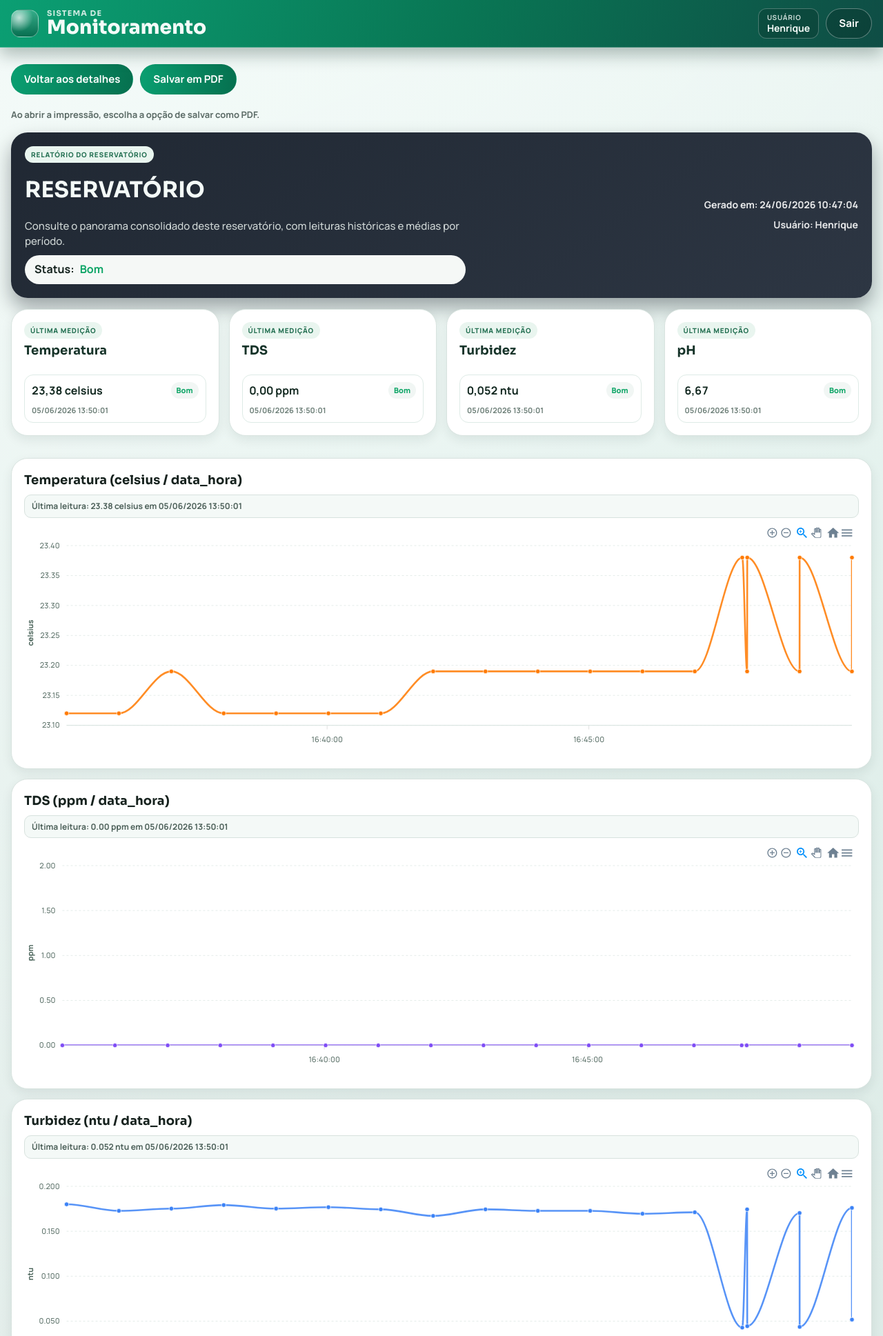
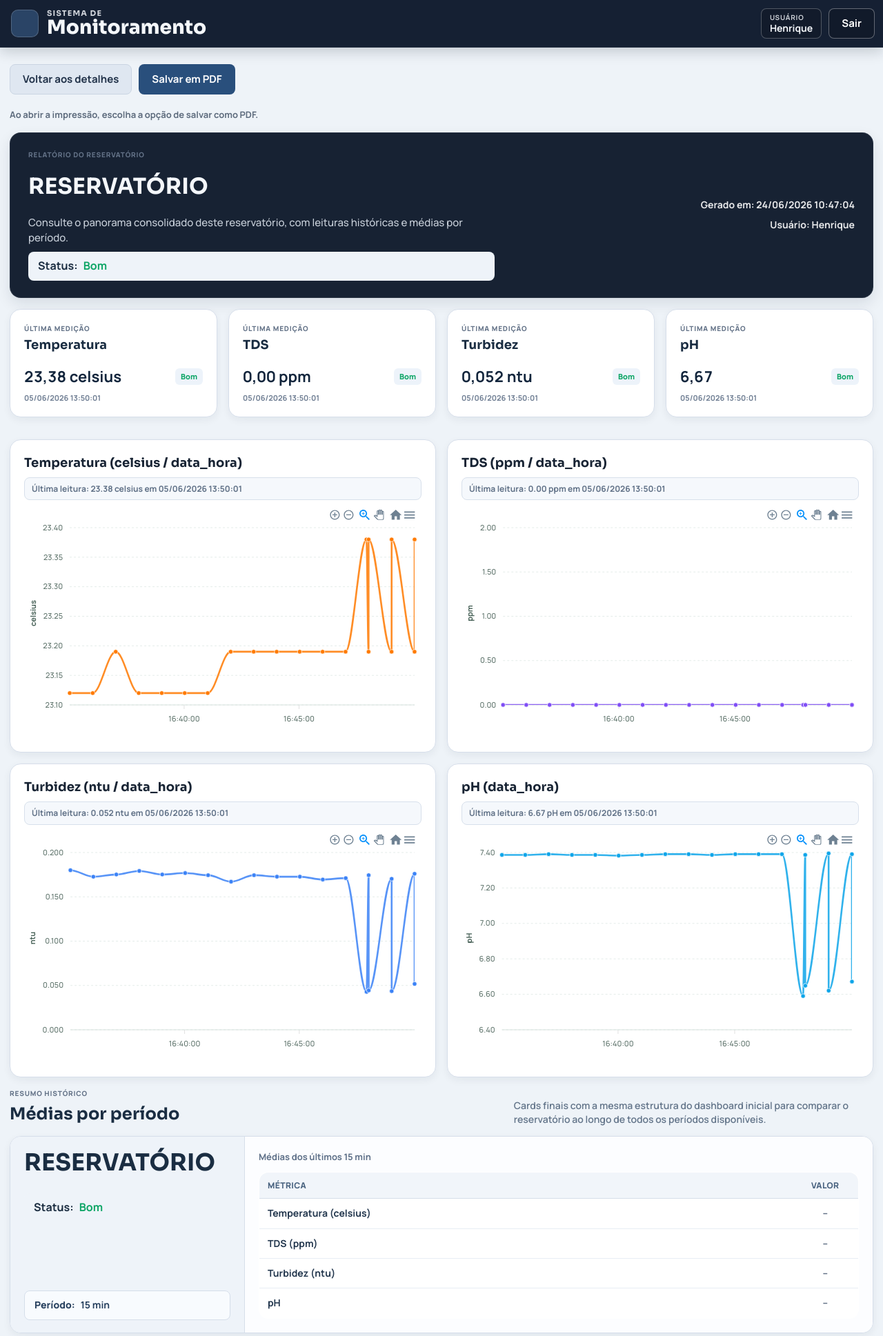
Before and after one commit to yRicke/MonitoramentoReservatorios, a Django app: page /reservatorios/8/relatorio/ in a window 1280 px wide. Shown: the top 1937 px of the page at 69% size. Run offline with Django 5.2, Linux system fonts and the light colour scheme; a user stored in the database is signed in; data comes from the database, SQL or seed files in the repository; both versions use the stored data as it was after the commit.

Commit message:
Sistema de cara nova, front end todo refatorado

```diff
--- a/app/templates/index.html
+++ b/app/templates/index.html
@@ -31,7 +31,7 @@
             aria-label="Buscar por nome ou status"
         >
         <input type="hidden" name="dias" value="{{ periodo_selecionado }}">
-        <button type="submit" aria-label="Buscar">&#128269;</button>
+        <button type="submit" aria-label="Buscar">Buscar</button>
     </form>
 </section>
 
--- a/app/templates/reservatorio/detalhe.html
+++ b/app/templates/reservatorio/detalhe.html
@@ -5,7 +5,6 @@
 
 {% block content %}
 <section class="message-wrap">
-    <p><a class="btn-main" href="{% url 'index' %}">Voltar</a></p>
     {% if messages %}
     {% for message in messages %}
     <p class="message {{ message.tags }}">{{ message }}</p>
@@ -25,6 +24,7 @@
         </p>
     </div>
     <div class="detail-hero-actions">
+        <a class="btn-secondary" href="{% url 'index' %}">Voltar</a>
         <a class="btn-main" href="{% url 'reservatorio_relatorio' reservatorio.id %}?download=1" target="_blank" rel="noopener">Baixar relatório</a>
         <a class="btn-main" href="{% url 'reservatorio_calibracao' reservatorio.id %}">Calibrar</a>
     </div>
--- a/app/templates/reservatorio/relatorio.html
+++ b/app/templates/reservatorio/relatorio.html
@@ -10,7 +10,7 @@
 {% block content %}
 <section class="message-wrap report-toolbar no-print">
     <p>
-        <a class="btn-main" href="{% url 'reservatorio_detalhe' reservatorio.id %}">Voltar aos detalhes</a>
+        <a class="btn-secondary" href="{% url 'reservatorio_detalhe' reservatorio.id %}">Voltar aos detalhes</a>
         <button class="btn-main" type="button" data-print-report>Salvar em PDF</button>
     </p>
     <p class="report-toolbar-help">Ao abrir a impressão, escolha a opção de salvar como PDF.</p>
--- a/app/views.py
+++ b/app/views.py
@@ -247,6 +247,9 @@ def reservatorio_calibracao(request, reservatorio_id):
                 reservatorio,
                 ponto_unico=ponto_unico,
             ),
+            "ponto_calibracao": ponto_unico,
+            "ponto_selecionado": PontoMonitoramento.TIPO_UNICO,
+            "sensores_calibracao": _sensores_calibracao(),
         },
     )
 
@@ -254,32 +257,7 @@ def reservatorio_calibracao(request, reservatorio_id):
 @login_required(login_url="entrar")
 @require_http_methods(["GET"])
 def reservatorio_calibracao_ponto(request, reservatorio_id, ponto_tipo):
-    reservatorio = Reservatorio.obter_por_id(reservatorio_id, usuario=request.user)
-    if reservatorio is None:
-        messages.error(request, "Reservatório não encontrado.")
-        return redirect("index")
-
-    reservatorio.garantir_pontos_monitoramento()
-    ponto_unico = reservatorio.obter_ponto_monitoramento(PontoMonitoramento.TIPO_UNICO)
-    ponto_selecionado = _normalizar_ponto_calibracao(
-        ponto_tipo,
-        padrao=PontoMonitoramento.TIPO_UNICO,
-    )
-    ponto_calibracao = ponto_unico
-
-    return render(
-        request,
-        "reservatorio/calibracao_ponto.html",
-        {
-            **_contexto_calibracao_reservatorio(
-                reservatorio,
-                ponto_unico=ponto_unico,
-            ),
-            "ponto_selecionado": ponto_selecionado,
-            "ponto_calibracao": ponto_calibracao,
-            "sensores_calibracao": _sensores_calibracao(),
-        },
-    )
+    return redirect("reservatorio_calibracao", reservatorio_id=reservatorio_id)
 
 
 @login_required(login_url="entrar")
--- a/static/css/components.css
+++ b/static/css/components.css
@@ -1,6 +1,7 @@
 .nav-pill,
 .btn-sair,
 .btn-main,
+.btn-secondary,
 .btn-ver,
 .btn-delete,
 .search button {
@@ -11,6 +12,7 @@
 .nav-pill:focus-visible,
 .btn-sair:focus-visible,
 .btn-main:focus-visible,
+.btn-secondary:focus-visible,
 .btn-ver:focus-visible,
 .btn-delete:focus-visible,
 .search button:focus-visible,
@@ -72,9 +74,10 @@
 
 .btn-sair,
 .btn-main,
+.btn-secondary,
 .btn-ver {
     border: 1px solid transparent;
-    border-radius: var(--radius-pill);
+    border-radius: var(--radius-sm);
     padding: 10px 18px;
     color: #ffffff;
     text-decoration: none;
@@ -92,21 +95,32 @@
 }
 
 .btn-sair:hover {
-    transform: translateY(-1px);
     background: rgba(0, 0, 0, 0.3);
 }
 
 .btn-main,
 .btn-ver,
 .search button {
-    background: linear-gradient(100deg, var(--color-accent) 0%, var(--color-accent-dark) 100%);
+    background: var(--color-accent-dark);
+}
+
+.btn-secondary {
+    background: #dfe7f1;
+    border-color: #cad5e3;
+    color: #203148;
 }
 
 .btn-main:hover,
 .btn-ver:hover,
 .search button:hover {
-    transform: translateY(-1px);
-    box-shadow: 0 10px 20px rgba(8, 104, 74, 0.22);
+    background: #223f64;
+    box-shadow: none;
+}
+
+.btn-secondary:hover {
+    background: #d2dce9;
+    border-color: #bcc9da;
+    box-shadow: none;
 }
 
 .toolbar {
@@ -181,11 +198,12 @@
 
 .detail-hero {
     margin-bottom: 16px;
-    padding: 20px;
+    padding: 24px 26px;
     border-radius: var(--radius-lg);
     color: var(--color-text-inverse);
-    background: linear-gradient(145deg, #202833 0%, #2d3643 100%);
-    box-shadow: var(--shadow-dark);
+    background: var(--color-surface-dark);
+    border: 1px solid rgba(255, 255, 255, 0.08);
+    box-shadow: var(--shadow-md);
     display: flex;
     align-items: center;
     justify-content: space-between;
@@ -217,8 +235,8 @@
 
 .index-hero-subtitle {
     margin-top: 8px;
-    color: rgba(244, 251, 248, 0.82);
-    max-width: 68ch;
+    color: rgba(235, 242, 250, 0.84);
+    max-width: 72ch;
     font-size: 15px;
 }
 
@@ -228,9 +246,9 @@
     align-items: center;
     gap: 8px;
     padding: 9px 14px;
-    border-radius: var(--radius-pill);
-    background: #f5f8f6;
-    color: #13221d;
+    border-radius: var(--radius-sm);
+    background: #eef3f9;
+    color: #1a2c40;
     font-size: 16px;
     font-weight: 700;
 }
@@ -256,23 +274,22 @@
 }
 
 .status-text.status-sem-dado {
-    color: #6d7f78;
+    color: #647388;
 }
 
 .detail-metrics-grid {
     display: grid;
-    grid-template-columns: repeat(4, minmax(180px, 1fr));
-    gap: 14px;
+    grid-template-columns: repeat(auto-fit, minmax(240px, 1fr));
+    gap: 16px;
     margin-bottom: 16px;
 }
 
 .detail-metric-card {
     display: grid;
-    gap: 14px;
-    padding: 16px;
-    background:
-        radial-gradient(circle at top right, rgba(65, 132, 104, 0.12), transparent 34%),
-        linear-gradient(180deg, #ffffff 0%, #f5faf8 100%);
+    gap: 12px;
+    padding: 16px 18px;
+    background: #ffffff;
+    border-color: #d8e0eb;
 }
 
 .detail-metric-card-head {
@@ -282,10 +299,9 @@
 
 .detail-metric-kicker {
     width: fit-content;
-    padding: 5px 9px;
-    border-radius: 999px;
-    background: #e9f5ef;
-    color: #247052;
+    padding: 0;
+    background: transparent;
+    color: #647388;
     font-size: 10px;
     font-weight: 800;
     letter-spacing: 0.08em;
@@ -294,13 +310,11 @@
 
 .detail-metric-card h4 {
     margin: 0;
-    color: #17342a;
+    color: #1a2d42;
 }
 
 .detail-metric-points {
-    display: grid;
-    gap: 10px;
-    align-items: stretch;
+    display: block;
 }
 
 .detail-metric-point {
@@ -308,22 +322,15 @@
     grid-template-columns: minmax(0, 1fr) auto;
     gap: 10px 12px;
     align-items: center;
-    padding: 10px;
-    border: 1px solid #deebe6;
-    border-radius: 13px;
-    background: rgba(255, 255, 255, 0.78);
-}
-
-.detail-metric-point-name {
-    color: #526a61;
-    font-size: 12px;
-    font-weight: 800;
+    padding: 0;
+    border: 0;
+    background: transparent;
 }
 
 .detail-metric-value {
     display: block;
-    color: #122820;
-    font-size: 16px;
+    color: #12253c;
+    font-size: 22px;
     line-height: 1.2;
     text-align: left;
     font-variant-numeric: tabular-nums;
@@ -334,15 +341,15 @@
     align-self: center;
     justify-self: end;
     padding: 4px 8px;
-    border-radius: 999px;
-    background: #f1f6f4;
+    border-radius: var(--radius-xs);
+    background: #edf3fa;
     font-size: 11px;
     font-weight: 900;
 }
 
 .detail-metric-point small {
     grid-column: 1 / -1;
-    color: #6d7f78;
+    color: #6f7e93;
     font-size: 11px;
     font-weight: 700;
     line-height: 1.3;
@@ -356,7 +363,7 @@
 
 .dashboard-grid {
     display: grid;
-    gap: 14px;
+    gap: 18px;
 }
 
 .dashboard-card {
@@ -371,8 +378,8 @@
 }
 
 .dashboard-card-left {
-    padding: 18px 16px;
-    background: linear-gradient(180deg, #f0faf6 0%, #e7f5ef 100%);
+    padding: 20px 20px 18px;
+    background: #eef3f9;
     border-right: 1px solid var(--color-border);
     display: flex;
     flex-direction: column;
@@ -382,7 +389,7 @@
 .dashboard-card-left h2 {
     font-size: 34px;
     line-height: 1.05;
-    color: #1d352b;
+    color: #1a2d42;
     word-break: break-word;
 }
 
@@ -414,10 +421,10 @@
     gap: 8px;
     margin-top: auto;
     padding: 10px 14px;
-    border: 1px solid #d8e6e1;
-    border-radius: 999px;
-    background: #f7fbf9;
-    color: #24453a;
+    border: 1px solid #d5deea;
+    border-radius: var(--radius-sm);
+    background: #f8fbfe;
+    color: #27405e;
     font-size: 14px;
     font-weight: 800;
 }
@@ -433,17 +440,17 @@
 }
 
 .dashboard-card-right {
-    padding: 18px 16px;
+    padding: 20px;
     display: grid;
     gap: 12px;
     align-content: start;
-    background: linear-gradient(180deg, #f8fbfa 0%, #f0f7f4 100%);
+    background: #fcfdff;
 }
 
 .dashboard-period-caption {
     font-size: 13px;
     font-weight: 700;
-    color: #426057;
+    color: #5e7088;
 }
 
 .dashboard-metrics-table {
@@ -461,9 +468,9 @@
     font-size: 12px;
     font-weight: 800;
     letter-spacing: 0.4px;
-    color: #32544a;
+    color: #48627f;
     border-bottom: 1px solid var(--color-border);
-    background: #eef6f3;
+    background: #f1f5fa;
     text-transform: uppercase;
 }
 
@@ -479,7 +486,7 @@
 .dashboard-metrics-table tbody th,
 .dashboard-metrics-table tbody td {
     padding: 11px 12px;
-    border-bottom: 1px solid #e8f0ed;
+    border-bottom: 1px solid #e7edf4;
 }
 
 .dashboard-metrics-table tbody tr:last-child th,
@@ -491,14 +498,14 @@
     text-align: left;
     font-size: 14px;
     font-weight: 700;
-    color: #1e3b33;
+    color: #22364d;
 }
 
 .dashboard-metrics-table tbody td {
     text-align: center;
     font-size: 14px;
     font-weight: 800;
-    color: #143128;
+    color: #1a2f49;
     font-variant-numeric: tabular-nums;
 }
 
@@ -515,11 +522,11 @@
 }
 
 .dashboard-value.status-sem-dado {
-    color: #6d7f78;
+    color: #647388;
 }
 
 .reservatorio-card {
-    background: linear-gradient(180deg, #f9fcfb 0%, #f3f7f5 100%);
+    background: #ffffff;
     border: 1px solid var(--color-border);
     border-radius: var(--radius-lg);
     padding: 20px 18px 16px;
@@ -637,7 +644,7 @@
     background: var(--color-surface);
     border: 1px solid var(--color-border);
     border-radius: var(--radius-lg);
-    padding: 18px;
+    padding: 20px;
     box-shadow: var(--shadow-sm);
     animation: surface-enter 300ms ease-out both;
 }
@@ -689,14 +696,15 @@
 
 .detail-main-layout {
     display: grid;
-    grid-template-columns: minmax(0, 1fr) minmax(310px, 380px);
-    gap: 16px;
+    grid-template-columns: minmax(0, 1.2fr) minmax(340px, 420px);
+    gap: 18px;
     align-items: start;
 }
 
 .chart-stack {
     display: grid;
-    gap: 14px;
+    grid-template-columns: repeat(2, minmax(0, 1fr));
+    gap: 16px;
 }
 
 .calibration-sidebar {
@@ -905,10 +887,10 @@
 .chart-last-reading {
     margin-bottom: 10px;
     padding: 7px 10px;
-    border-radius: 10px;
-    border: 1px solid #d7e2de;
-    background: #f4f9f7;
-    color: #4c6059;
+    border-radius: var(--radius-sm);
+    border: 1px solid #d7e0eb;
+    background: #f5f8fc;
+    color: #5f7086;
     font-size: 12px;
     font-weight: 700;
 }
--- a/static/css/foundation.css
+++ b/static/css/foundation.css
@@ -15,10 +15,7 @@ body {
     margin: 0;
     font-family: var(--font-sans);
     color: var(--color-text);
-    background:
-        radial-gradient(circle at 12% -10%, #f9fffd 0%, transparent 36%),
-        radial-gradient(circle at 92% 12%, rgba(10, 159, 113, 0.08) 0%, transparent 34%),
-        linear-gradient(180deg, var(--color-canvas) 0%, var(--color-canvas-strong) 100%);
+    background: var(--color-canvas);
     line-height: 1.45;
 }
 
--- a/static/css/layout.css
+++ b/static/css/layout.css
@@ -10,14 +10,13 @@
     z-index: 100;
     color: var(--color-text-inverse);
     padding: 12px 16px;
-    border-bottom: 1px solid rgba(255, 255, 255, 0.24);
-    background: linear-gradient(112deg, #0b9f73 0%, #097654 52%, #0f4d45 100%);
-    box-shadow: 0 10px 24px rgba(8, 39, 29, 0.3);
-    backdrop-filter: blur(5px);
+    border-bottom: 1px solid rgba(255, 255, 255, 0.08);
+    background: #152033;
+    box-shadow: 0 6px 18px rgba(9, 21, 39, 0.18);
 }
 
 .top-nav-inner {
-    width: min(1440px, 100%);
+    width: min(1880px, calc(100vw - 28px));
     margin: 0 auto;
     display: flex;
     align-items: center;
@@ -43,11 +42,9 @@
 .brand-mark {
     width: 40px;
     height: 40px;
-    border-radius: 13px;
-    background:
-        radial-gradient(circle at 28% 28%, rgba(255, 255, 255, 0.7), transparent 52%),
-        linear-gradient(180deg, rgba(255, 255, 255, 0.18), rgba(1, 16, 14, 0.32));
-    border: 1px solid rgba(255, 255, 255, 0.34);
+    border-radius: 10px;
+    background: #2a4466;
+    border: 1px solid rgba(255, 255, 255, 0.18);
 }
 
 .brand {
@@ -86,14 +83,14 @@
 
 .page-content {
     flex: 1;
-    width: min(1360px, 100%);
+    width: min(1880px, calc(100vw - 28px));
     margin: 0 auto;
-    padding: 24px 16px 36px;
+    padding: 24px 0 36px;
 }
 
 .site-footer {
     margin-top: auto;
-    background: #1b232d;
+    background: #152033;
     color: #cfdae3;
     border-top: 1px solid rgba(255, 255, 255, 0.08);
     padding: 14px 20px;
--- a/static/css/relatorio-reservatorio.css
+++ b/static/css/relatorio-reservatorio.css
@@ -51,13 +51,13 @@
 
 .report-summary-head h3 {
     margin: 0;
-    color: #17342a;
+    color: #1a2d42;
     font-size: 24px;
 }
 
 .report-summary-copy {
     max-width: 58ch;
-    color: #5a7168;
+    color: #627489;
     font-size: 14px;
     font-weight: 600;
 }
--- a/static/css/tokens.css
+++ b/static/css/tokens.css
@@ -2,22 +2,22 @@
     --font-sans: "Manrope", "Plus Jakarta Sans", "Segoe UI", sans-serif;
     --font-display: "Sora", "Manrope", "Segoe UI", sans-serif;
 
-    --color-canvas: #eaf1ef;
-    --color-canvas-strong: #dde7e4;
+    --color-canvas: #eef3f8;
+    --color-canvas-strong: #e5ebf3;
     --color-surface: #ffffff;
-    --color-surface-muted: #f5f8f7;
-    --color-surface-dark: #202833;
+    --color-surface-muted: #f4f7fb;
+    --color-surface-dark: #172233;
 
-    --color-text: #16221e;
-    --color-text-muted: #5a6a65;
-    --color-text-inverse: #f4fbf8;
+    --color-text: #182434;
+    --color-text-muted: #5d6b7d;
+    --color-text-inverse: #f4f7fb;
 
-    --color-border: #d8e3df;
-    --color-border-strong: #bccbc5;
+    --color-border: #d6deea;
+    --color-border-strong: #bcc8d8;
 
-    --color-accent: #0a9f71;
-    --color-accent-dark: #06704f;
-    --color-accent-soft: #def4eb;
+    --color-accent: #3d6ea8;
+    --color-accent-dark: #294f7c;
+    --color-accent-soft: #e8eff8;
 
     --color-danger: #dc3f3f;
 
@@ -25,15 +25,15 @@
     --color-status-atencao: #dd7a00;
     --color-status-perigo: #cf3434;
 
-    --radius-xs: 8px;
-    --radius-sm: 12px;
-    --radius-md: 18px;
-    --radius-lg: 24px;
+    --radius-xs: 6px;
+    --radius-sm: 8px;
+    --radius-md: 12px;
+    --radius-lg: 16px;
     --radius-pill: 999px;
 
-    --shadow-sm: 0 6px 16px rgba(18, 41, 33, 0.08);
-    --shadow-md: 0 12px 28px rgba(15, 33, 27, 0.14);
-    --shadow-dark: 0 14px 28px rgba(5, 14, 21, 0.36);
+    --shadow-sm: 0 4px 12px rgba(17, 34, 58, 0.06);
+    --shadow-md: 0 8px 20px rgba(14, 31, 53, 0.1);
+    --shadow-dark: 0 10px 24px rgba(5, 14, 21, 0.22);
 
     --ease-standard: 180ms ease;
 }
```
Also changed, not shown: other parts of static/css/components.css (+92 -113 lines), app/templates/reservatorio/calibracao.html (+12 -11 lines), app/templates/reservatorio/calibracao_ponto.html (+6 -12 lines), app/templates/reservatorio/calibracao_sensor.html (+2 -9 lines), db.sqlite3.
